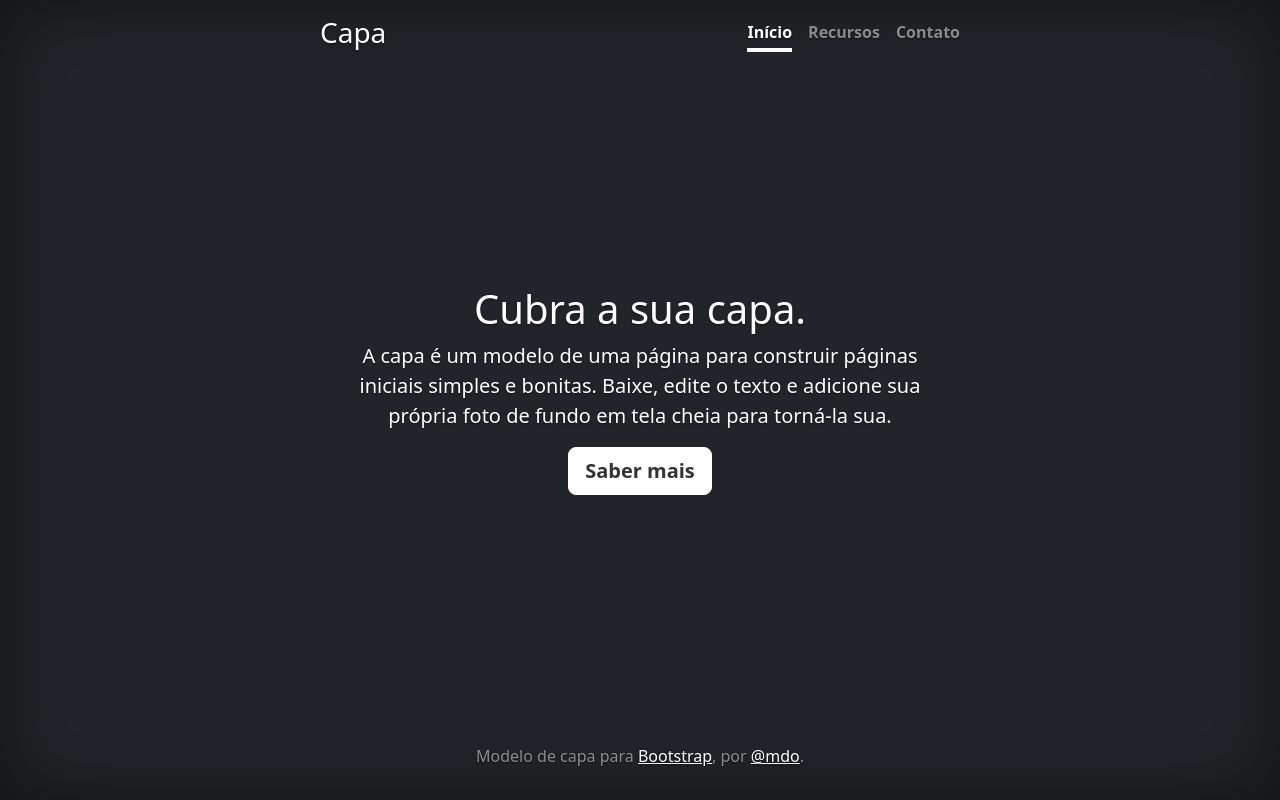
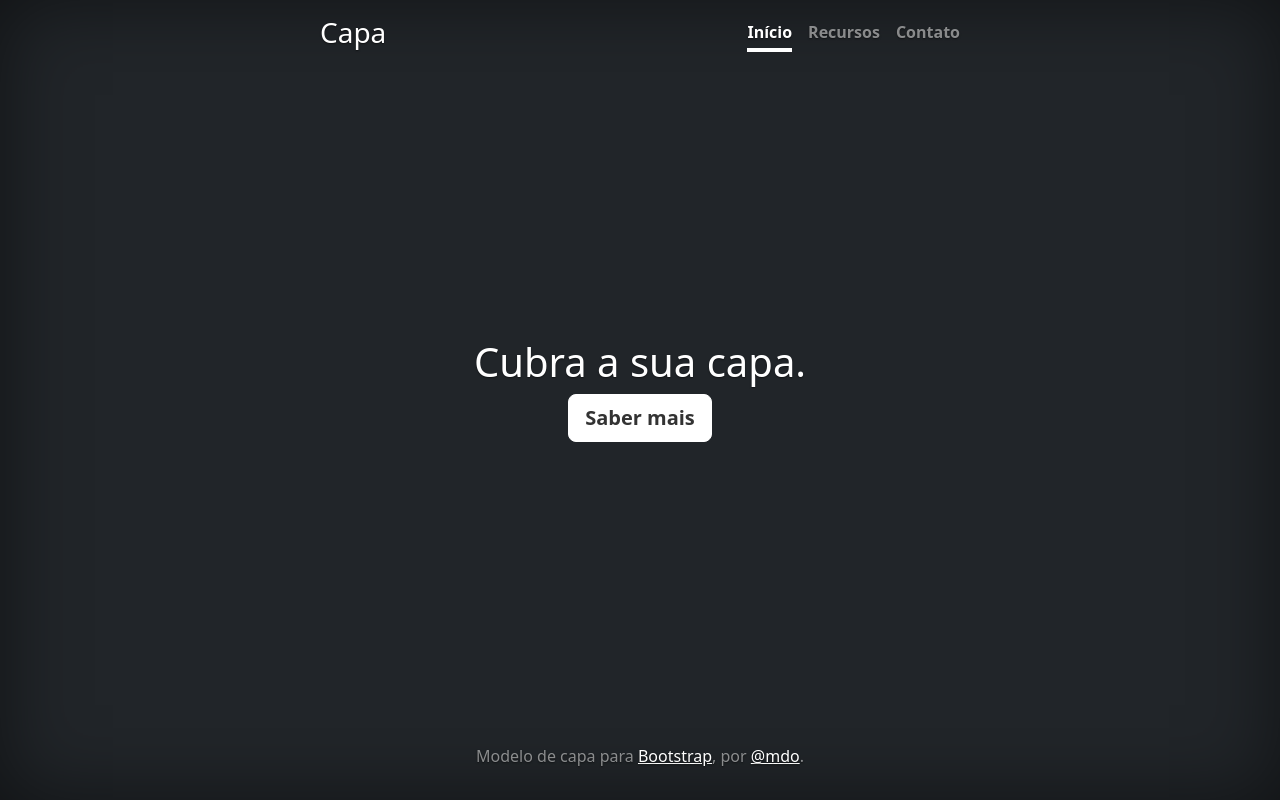
Before and after one commit to Thaly2005/portifolio-pessoal, a plain HTML site: page index.html in a window 1280 px wide. Drawn offline with nearby package versions, Linux system fonts and the light colour scheme.

Commit message:
Retira o texto do arquivo

```diff
--- a/index.html
+++ b/index.html
@@ -51,7 +51,7 @@
 
   <main class="px-3">
     <h1>Cubra a sua capa.</h1>
-    <p class="lead">A capa é um modelo de uma página para construir páginas iniciais simples e bonitas. Baixe, edite o texto e adicione sua própria foto de fundo em tela cheia para torná-la sua.</p>
+
     <p class="lead">
       <a href="#" class="btn btn-lg btn-secondary fw-bold border-white bg-white">Saber mais</a>
     </p>
```
